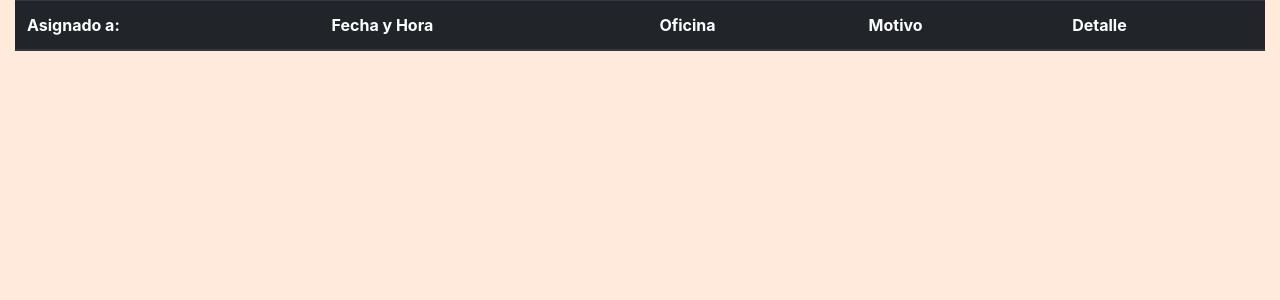
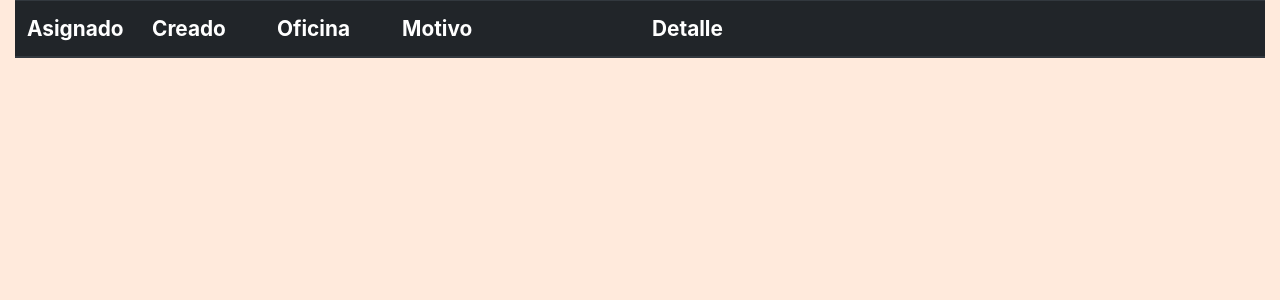
Before and after one commit to Sebassss/LauncherMSP, a PHP site: page /templates/ticketlist.phtml in a window 1280 px wide. Shown: the top 300 px of the page. Run offline with PHP 8.4, Linux system fonts and the light colour scheme; lists and menus that the app fills with data are empty.

Commit message:
ticket list - font size

```diff
--- a/public/css/style.css
+++ b/public/css/style.css
@@ -1,5 +1,6 @@
 body {
     background-color: #ffeadc;
+    font-size: 1.3rem;
 }
 .mainbannerrow {
    background-color: #2e6167 !important;
--- a/templates/ticketlist.phtml
+++ b/templates/ticketlist.phtml
@@ -19,11 +19,11 @@
     <table id="ttable" class="table table-hover table-dark no-wrap">
         <thead>
         <tr>
-            <th scope="col">Asignado a:</th>
-            <th scope="col">Fecha y Hora</th>
-            <th scope="col">Oficina</th>
-            <th scope="col">Motivo</th>
-            <th scope="col">Detalle</th>
+            <th width="10%" scope="col">Asignado</th>
+            <th width="10%" scope="col">Creado</th>
+            <th width="10%" scope="col">Oficina</th>
+            <th width="20%" scope="col">Motivo</th>
+            <th width="50%" scope="col">Detalle</th>
         </tr>
         </thead>
         <tbody>
```
